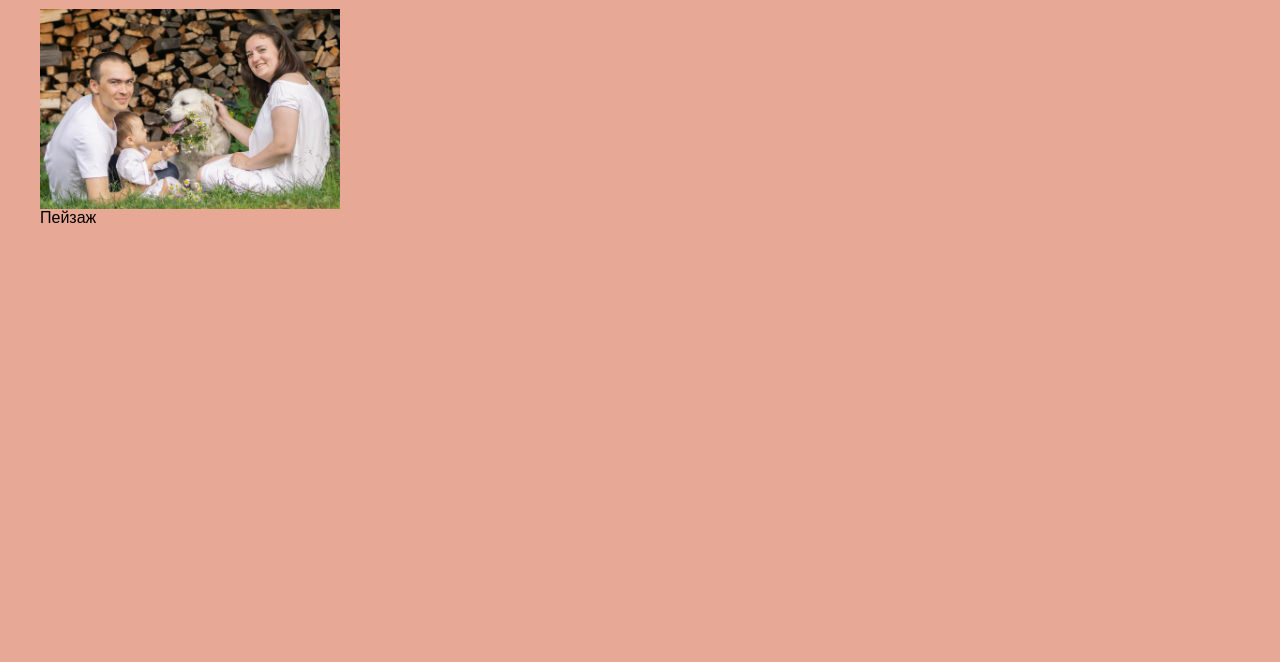
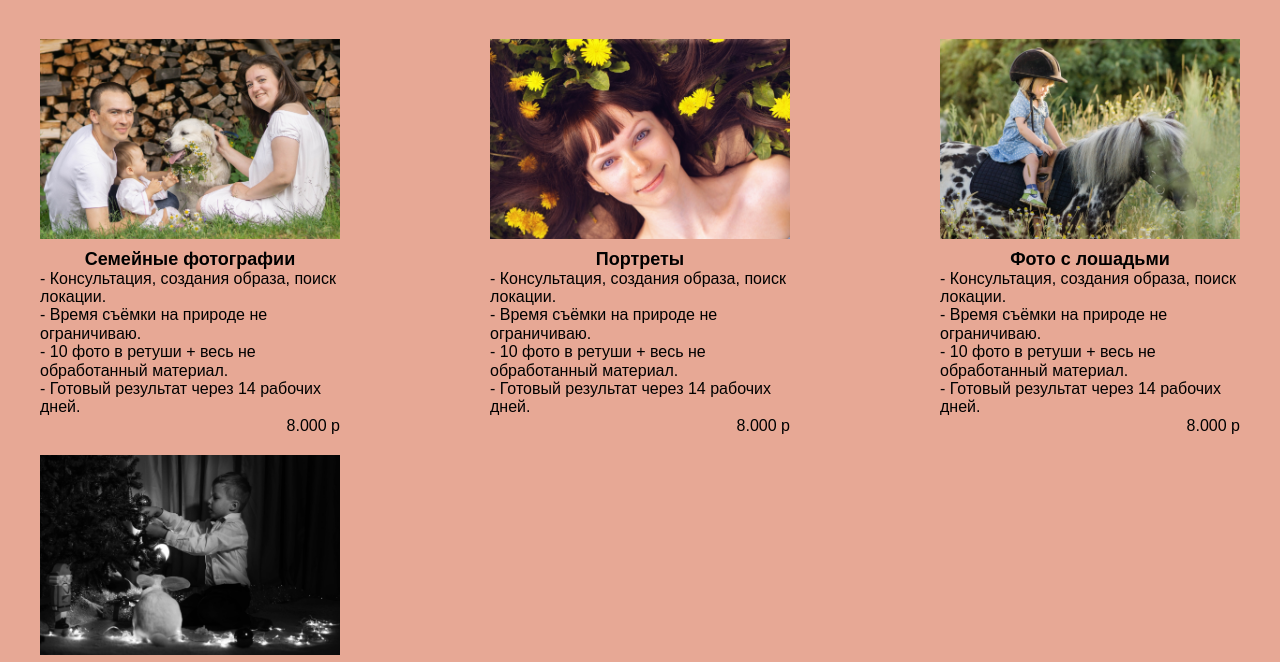
Before and after one commit to tata1988/photo, a website: page portfolio.html in a window 1280 px wide. Shown: the part 116-778 px from the top of the page. Drawn offline with Linux system fonts and the light colour scheme.

Commit message:
верстка портфолио

```diff
--- a/css/style.css
+++ b/css/style.css
@@ -374,6 +374,34 @@
       line-height: 26px;
   }
 
+  /* портфолио */
+  .portfolio__wrapper {
+      padding: 30px 0;
+      display: flex;
+      flex-wrap: wrap;
+      justify-content: space-between;
+      gap: 20px;
+  }
+
+  .portfolio__item {
+      max-width: 300px;
+  }
+
+  .portfolio__link {
+      display: flex;
+      flex-direction: column;
+      gap: 10px;
+  }
+
+  .portfolio__title {
+      text-align: center;
+      font-size: 18px;
+  }
+
+  .portfolio__price {
+      text-align: end;
+  }
+
   /* Список фото */
   .list {
       padding: 50px 0;
--- a/portfolio.html
+++ b/portfolio.html
@@ -112,11 +112,62 @@
 
     <section class="portfolio">
         <div class="container">
+
             <div class="portfolio__wrapper">
-                <a href="family.html" class="portfolio__btn">
-                    <img src="images/family/1.jpg" alt="family" style="width: 300px; height: 200px;">
-                    <div>Пейзаж</div>
-                </a>
+                <div class="portfolio__item">
+                    <a href="family.html" class="portfolio__link">
+                        <img src="images/family/1.jpg" alt="family" style="width: 300px; height: 200px;">
+                        <h2 class="portfolio__title">Семейные фотографии</h2>
+                    </a>
+                    <div class="portfolio__descr">
+                        - Консультация, создания образа, поиск локации. <br>
+                        - Время съёмки на природе не ограничиваю.<br>
+                        - 10 фото в ретуши + весь не обработанный материал. <br>
+                        - Готовый результат через 14 рабочих дней.<br>
+                        <p class="portfolio__price">8.000 р</p>
+                    </div>
+                </div>
+                <div class="portfolio__item">
+                    <a href="family.html" class="portfolio__link">
+                        <img src="images/portrait/1.jpg" alt="family" style="width: 300px; height: 200px;">
+                        <h2 class="portfolio__title">Портреты</h2>
+                    </a>
+                    <div class="portfolio__descr">
+                        - Консультация, создания образа, поиск локации. <br>
+                        - Время съёмки на природе не ограничиваю.<br>
+                        - 10 фото в ретуши + весь не обработанный материал. <br>
+                        - Готовый результат через 14 рабочих дней.<br>
+                        <p class="portfolio__price">8.000 р</p>
+                    </div>
+                </div>
+                <div class="portfolio__item">
+                    <a href="family.html" class="portfolio__link">
+                        <img src="images/horses/1.jpg" alt="family" style="width: 300px; height: 200px;">
+                        <h2 class="portfolio__title">Фото с лошадьми</h2>
+                    </a>
+                    <div class="portfolio__descr">
+                        - Консультация, создания образа, поиск локации. <br>
+                        - Время съёмки на природе не ограничиваю.<br>
+                        - 10 фото в ретуши + весь не обработанный материал. <br>
+                        - Готовый результат через 14 рабочих дней.<br>
+                        <p class="portfolio__price">8.000 р</p>
+                    </div>
+                </div>
+
+                <div class="portfolio__item">
+                    <a href="family.html" class="portfolio__link">
+                        <img src="images/dark/2.jpg" alt="family" style="width: 300px; height: 200px;">
+                        <h2 class="portfolio__title">Черно-белые фотографии</h2>
+                    </a>
+                    <div class="portfolio__descr">
+                        - Консультация, создания образа, поиск локации. <br>
+                        - Время съёмки на природе не ограничиваю.<br>
+                        - 10 фото в ретуши + весь не обработанный материал. <br>
+                        - Готовый результат через 14 рабочих дней.<br>
+                        <p class="portfolio__price">8.000 р</p>
+                    </div>
+                </div>
+
             </div>
 
         </div>
@@ -124,6 +175,10 @@
     </section>
 
 
-
+    <script src="js/jquery-3.5.1.min.js"></script>
+    <script src="js/swiper-bundle.min.js"></script>
+    <script src="js/jquery.event.move.js" type="text/javascript"></script>
+    <script src="js/jquery.twentytwenty.js" type="text/javascript"></script>
+    <script src="js/main.js"></script>
 </body>
 </html>
```
Also changed, not shown: about.html (+5 -1 lines), family.html (+6 -1 lines), images/dark/2.jpg (added), images/horses/1.jpg (added), images/portrait/1.jpg (added).
